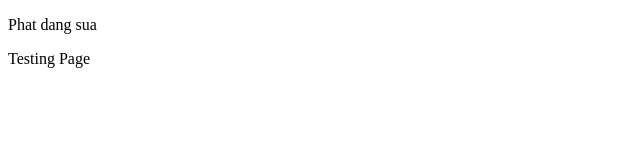
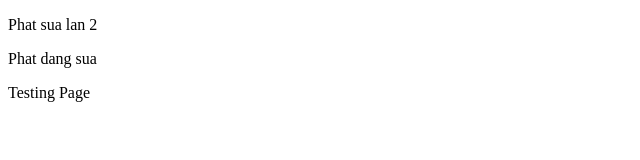
Before and after one commit to TTNghia-Vaino/test, a plain HTML site: page index.html in a window 1280 px wide. Shown: the whole page, without its empty margins (0-640 px from the left). Drawn offline with Linux system fonts and the light colour scheme.

Commit message:
Phat sua

```diff
--- a/index.html
+++ b/index.html
@@ -5,6 +5,7 @@
 
 
 <body>
+    <p>Phat sua lan 2</p>
     <p>Phat dang sua</p>
     <p>Testing Page</p>
 </body>
```
